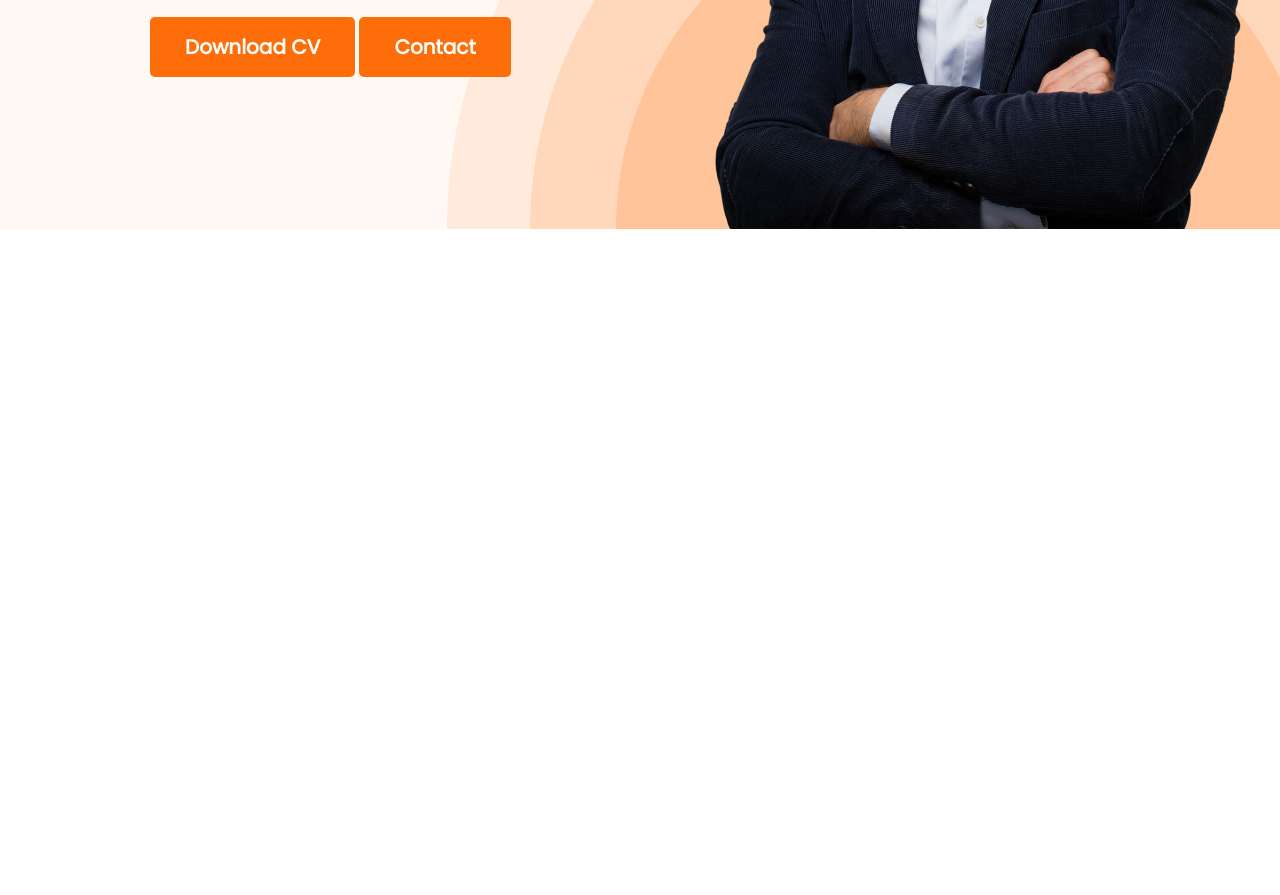
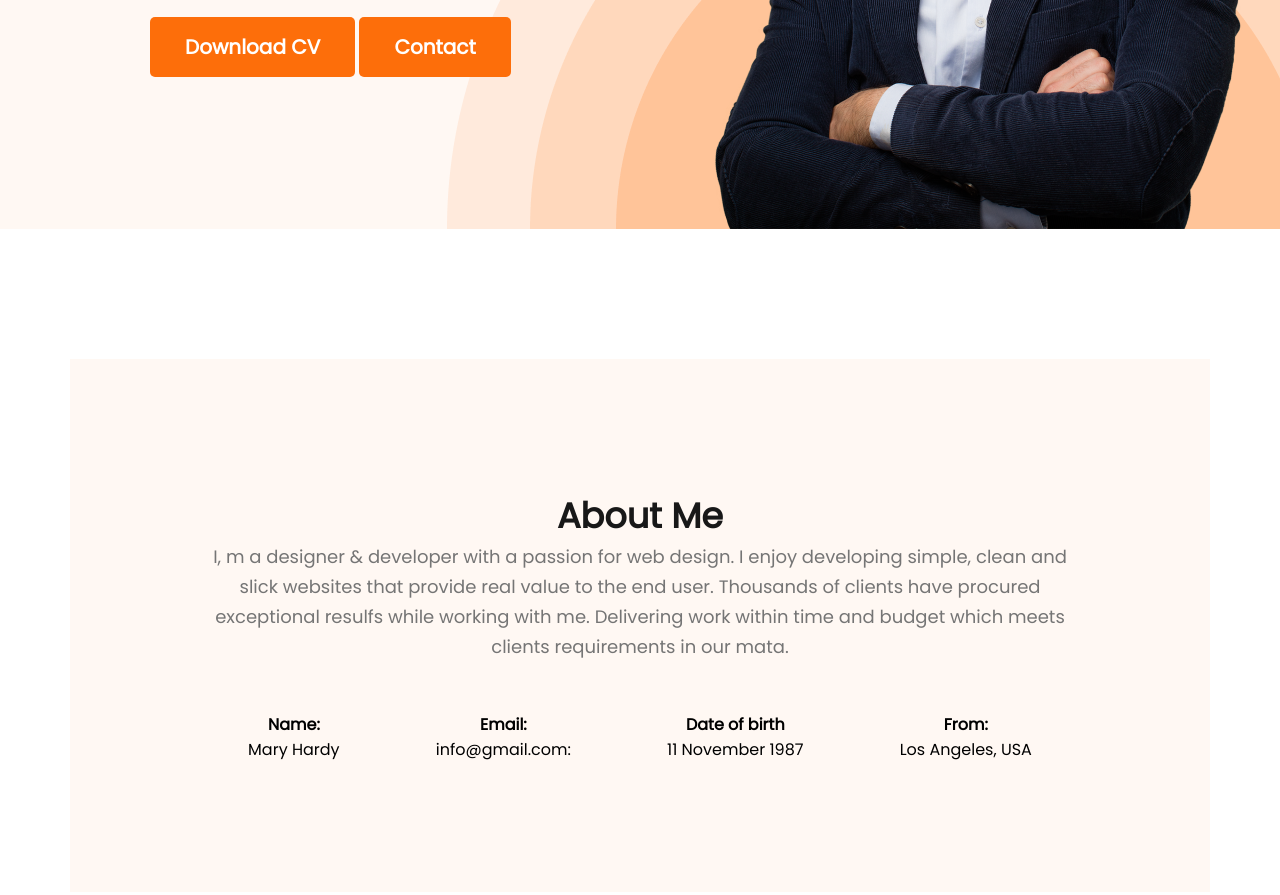
Before and after one commit to nirobutso140/practice_project1, a plain HTML site: page index.html in a window 1280 px wide. Shown: the part 545-1440 px from the top of the page. Before the commit the page ends 800 px from the top, so only its background shows below. Drawn offline with Linux system fonts and the light colour scheme.

Commit message:
add about_section

```diff
--- a/index.html
+++ b/index.html
@@ -28,7 +28,31 @@
        </div>
     </header>
     <main>
+       <section class="about">
+         <h3 class="section_title">About Me</h3>
+         <p class="section_desc">
+          I, m a designer & developer with a passion for web design. I enjoy developing simple, clean and slick websites that provide real value to the end user. Thousands of clients have procured exceptional resulfs while working with me. Delivering work within time and budget which meets clients requirements in our mata.
+         </p>
 
+         <div class="about_info_container">
+            <div class="about_info">
+              <h4 class="info_title">Name:</h4>
+              <p class="info_desc">Mary Hardy</p>
+            </div>
+            <div class="about_info">
+               <h4 class="info_title">Email:</h4>
+               <p class="info_desc">info@gmail.com:</p>
+            </div>
+            <div class="about_info">
+               <h4 class="info_title">Date of birth</h4>
+               <p class="info_desc">11 November 1987</p>
+            </div>
+            <div class="about_info">
+               <h4 class="info_title">From:</h4>
+               <p class="info_desc">Los Angeles, USA</p>
+            </div>
+         </div>
+       </section>
     </main>
     <footer>
 
--- a/style.css
+++ b/style.css
@@ -17,6 +17,21 @@
     font-size: 20px;
     font-weight: 700;
     padding: 15px 35px;
+}
+.section_title{
+    color:  #181818;
+    text-align: center;
+    font-size: 35px;
+    font-weight: 700;
+
+}
+
+.section_desc{
+    color:  #757575;
+    text-align: center;
+    font-size: 18px;
+    font-weight: 400;
+    line-height: 30px;
 }
 
 /* ------------- nav related style ------------*/
@@ -74,3 +89,28 @@ nav  a{
     width: 584px;
     height: 676px;
 }
+
+
+/* ------------------main-section-style----------------- */
+
+
+
+/* -------------------- about_section_style -------------- */
+
+main{
+    max-width: 1140px;
+    margin: 0 auto;
+}
+.about{
+    padding: 130px;
+    background-color: #FFF8F3;
+    margin: 130px 0;
+}
+.about_info_container{
+    display: flex;
+    justify-content: space-around;
+    margin-top: 50px;
+}
+.about_info{
+    text-align: center;
+}
```
